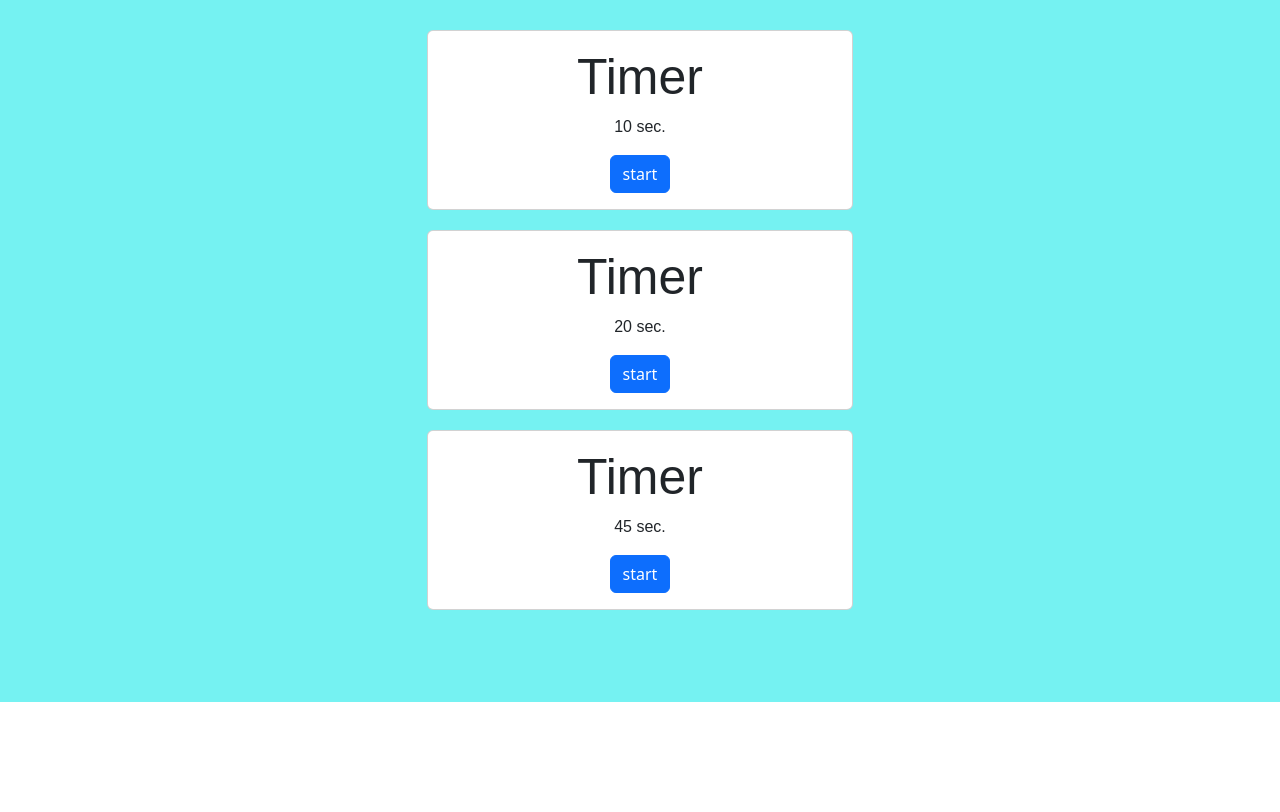
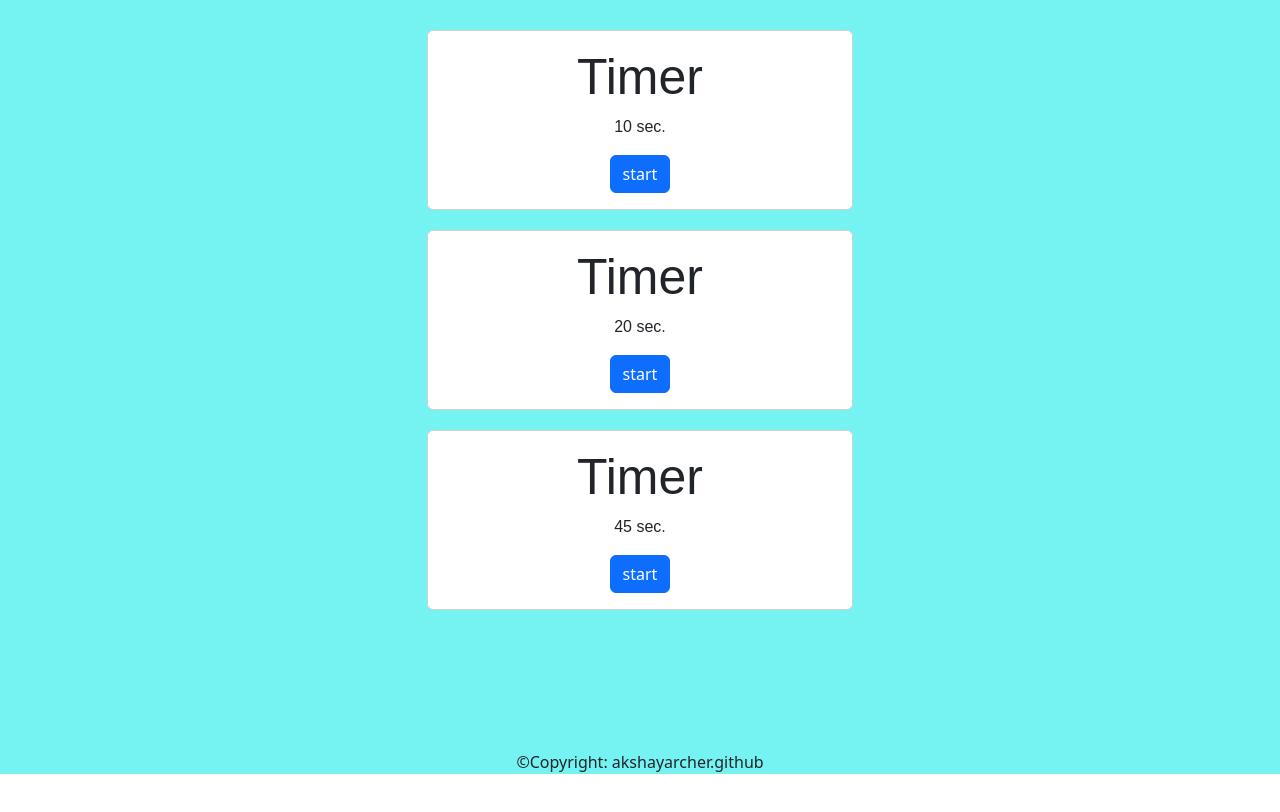
Before and after one commit to akshayarcher/Timer, a plain HTML site: page index.html in a window 1280 px wide. Drawn offline with nearby package versions, Linux system fonts and the light colour scheme.

Commit message:
Update index.html

```diff
--- a/index.html
+++ b/index.html
@@ -40,7 +40,10 @@
         <br><br><br>
     </div>
 
-    <br><br><br><br><br><br>
+<div class="footer">
+<br><br>
+<P class="cp">©Copyright: akshayarcher.github</P>
+</div>
 
 
 
```
